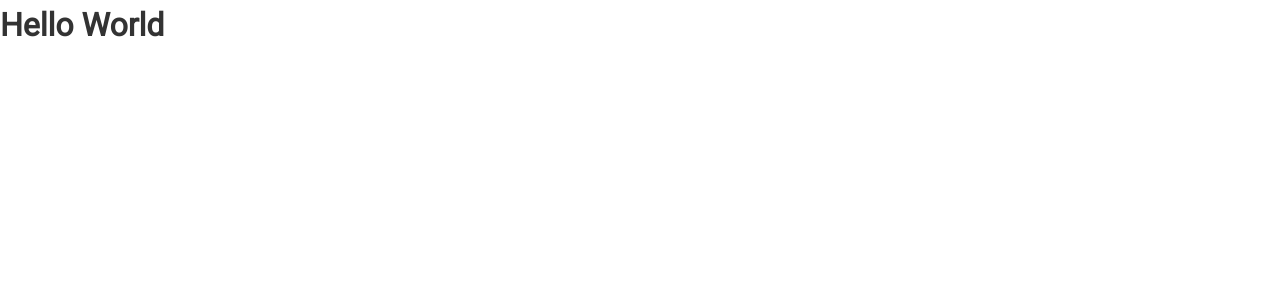
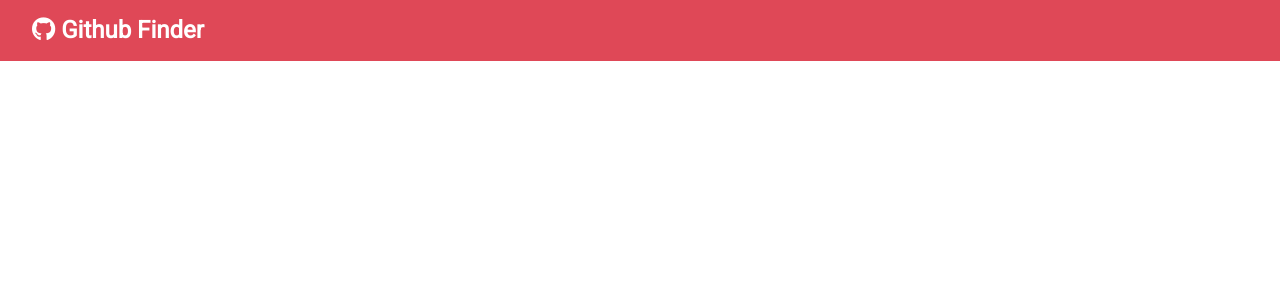
Before and after one commit to jjewel/github-finder, a React (Create React App) app: page / in a window 1280 px wide. Shown: the top 300 px of the page. Built offline with nearby package versions, Linux system fonts and the light colour scheme.

Commit message:
Added NavBar Component

```diff
--- a/public/index.html
+++ b/public/index.html
@@ -11,6 +11,12 @@
     />
     <link rel="apple-touch-icon" href="logo192.png" />
     <link rel="manifest" href="%PUBLIC_URL%/manifest.json" />
+    <link
+      rel="stylesheet"
+      href="https://use.fontawesome.com/releases/v5.11.2/css/all.css"
+      integrity="sha384-KA6wR/X5RY4zFAHpv/CnoG2UW1uogYfdnP67Uv7eULvTveboZJg0qUpmJZb5VqzN"
+      crossorigin="anonymous"
+    />
     <title>Github Finder</title>
   </head>
   <body>
--- a/src/App.js
+++ b/src/App.js
@@ -1,11 +1,12 @@
 import React, { Component } from "react";
+import NavBar from "./components/layout/NavBar";
 import "./App.css";
 
 class App extends Component {
   render() {
     return (
       <div className='App'>
-        <h1>Hello World</h1>
+        <NavBar />
       </div>
     );
   }
--- /dev/null
+++ b/src/components/layout/NavBar.js
@@ -0,0 +1,26 @@
+import React, { Component } from "react";
+import PropTypes from "prop-types";
+
+class NavBar extends Component {
+  static defaultProps = {
+    title: "Github Finder",
+    icon: "fab fa-github"
+  };
+
+  static propTypes = {
+    title: PropTypes.string.isRequired,
+    icon: PropTypes.string.isRequired
+  };
+
+  render() {
+    return (
+      <nav className='navbar bg-primary'>
+        <h1>
+          <i className={this.props.icon} /> {this.props.title}
+        </h1>
+      </nav>
+    );
+  }
+}
+
+export default NavBar;
```
